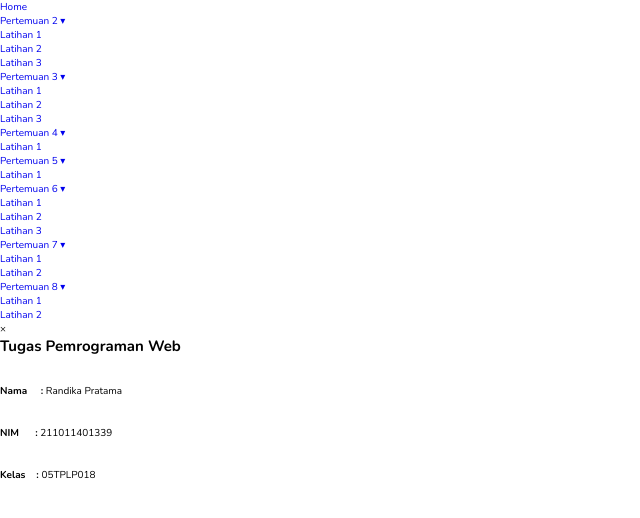
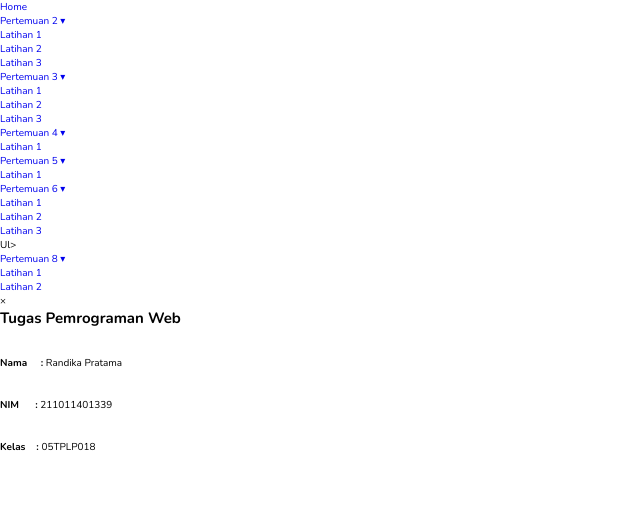
Before and after one commit to kazeorp/Tes-Github, a plain HTML site: page MenuUtama.html in a window 1280 px wide. Shown: the whole page, without its empty margins (0-640 px from the left). Drawn offline with nearby package versions, Linux system fonts and the light colour scheme.

Commit message:
hapus pertemuan 7

```diff
--- a/MenuUtama.html
+++ b/MenuUtama.html
@@ -45,12 +45,7 @@
             <li><a href="Pertemuan6/komponen.html">Latihan 3</a></li>
         </ul>
     </li>
-    <li>
-        <a href="#">Pertemuan 7 ▾</a>
-        <ul class="dropdown">
-            <li><a href="Pertemuan7/latihan1.html">Latihan 1</a></li>
-            <li><a href="Pertemuan7/latihan2.html">Latihan 2</a></li>
-        </ul>
+    ul>
     </li>
     <li>
         <a href="#">Pertemuan 8 ▾</a>
```
